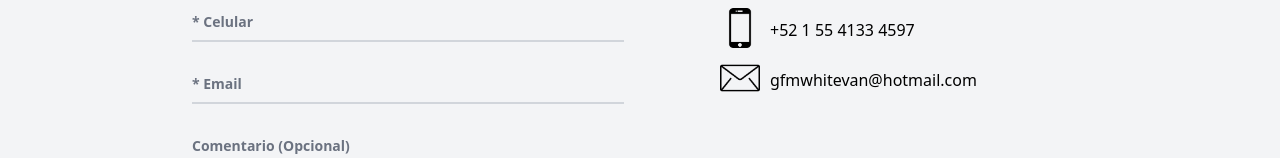
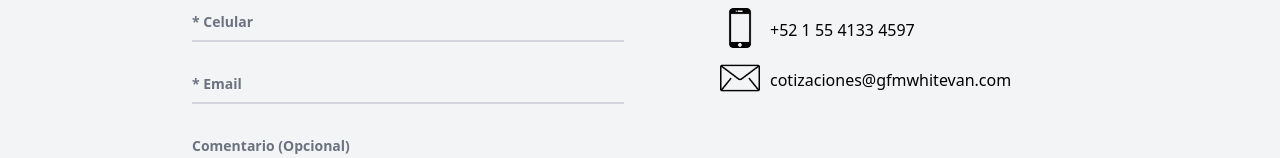
Before and after one commit to ALEXRO4/GFM_WhiteVan, a React (Vite) app: page /contact in a window 1280 px wide. Shown: the part 603-761 px from the top of the page. Built offline with nearby package versions, Linux system fonts and the light colour scheme.

Commit message:
10
Se cambia el correo destino al que llegan los correos, ya se encuentran los correos institucionales, asi como los telefonos de la empresa con su dominio

```diff
--- a/src/Categories/Contact.jsx
+++ b/src/Categories/Contact.jsx
@@ -19,7 +19,7 @@ const Contact = () => {
                     <dt className="text-base font-semibold leading-7 text-gray-900">
                       {/* Form */}
                       <section>
-                        <form className="max-w-md mx-auto" action="https://formspree.io/f/xvgpogkl" method="post">
+                        <form className="max-w-md mx-auto" action="https://formspree.io/f/mzzewegd" method="post">
                           <div className="grid md:grid-cols-2 md:gap-6">
                             <div className="relative z-0 w-full mb-5 group">
                               <input type="text" name="Nombre(s):" id="floating_first_name"
@@ -102,7 +102,7 @@ const Contact = () => {
                         <div className="absolute h-10 w-10 items-center justify-center rounded-lg">
                           <img src="/Images/Icons/mail.png" alt="mail-icon" />
                         </div>
-                        <p className="contactos">gfmwhitevan@hotmail.com</p>
+                        <p className="contactos">cotizaciones@gfmwhitevan.com</p>
                       </div>
 
 
```
